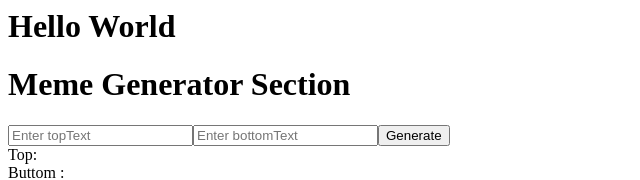
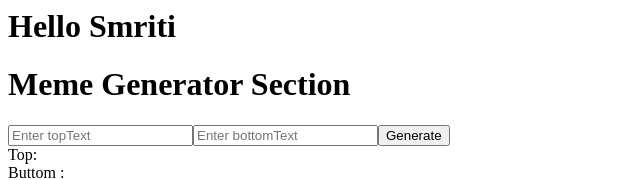
Before and after one commit to smreeti/react-smriti, a React (Create React App) app: page / in a window 1280 px wide. Shown: the top 180 px of the page, without its empty margins (0-640 px from the left). Built offline with nearby package versions, Linux system fonts and the light colour scheme; no server answers.

Commit message:
add meme generator app

```diff
--- a/components/memeGenerator/Header.js
+++ b/components/memeGenerator/Header.js
@@ -1,7 +1,7 @@
 import React from "react";
 
-function Header() {
-  return <h1>Hello World</h1>;
+function Header(props) {
+  return <h1>Hello {props.name}</h1>;
 }
 
 export default Header
--- a/components/memeGenerator/MemeGenerator.js
+++ b/components/memeGenerator/MemeGenerator.js
@@ -9,9 +9,6 @@ class MemeGenerator extends React.Component {
       randomImg: "",
       allMemeImages: []
     };
-
-    this.handleChange = this.handleChange.bind(this);
-    this.handleClick = this.handleClick.bind(this);
   }
 
   componentDidMount() {
@@ -23,20 +20,20 @@ class MemeGenerator extends React.Component {
         console.log("Memes:::" + memes[0].id);
         this.setState({
           allMemeImages: memes,
-          randomImg :memes[1].url
+          randomImg: memes[1].url
         });
       });
   }
 
-  handleChange(event) {
+  handleChange = event => {
     const { name, value, type, checked } = event.target;
 
     type === "checkbox"
       ? this.setState({ [name]: checked })
       : this.setState({ [name]: value });
-  }
+  };
 
-  handleClick() {
+  handleClick = event => {
     console.log("button clicked");
     event.preventDefault();
 
@@ -48,7 +45,7 @@ class MemeGenerator extends React.Component {
     this.setState({
       randomImg: randomImage
     });
-  }
+  };
 
   render() {
     return (
@@ -74,7 +71,6 @@ class MemeGenerator extends React.Component {
           Top: {this.state.topText} <br />
           Buttom : {this.state.bottomText}
           <img src={this.state.randomImg} />
-
         </form>
       </div>
     );
--- a/components/memeGenerator/MemeGeneratorApp.js
+++ b/components/memeGenerator/MemeGeneratorApp.js
@@ -5,7 +5,7 @@ import MemeGenerator from "./MemeGenerator";
 function MemeGeneratorApp() {
   return (
     <div>
-      <Header />
+      <Header name="Smriti" />
       <MemeGenerator />
     </div>
   );
```
